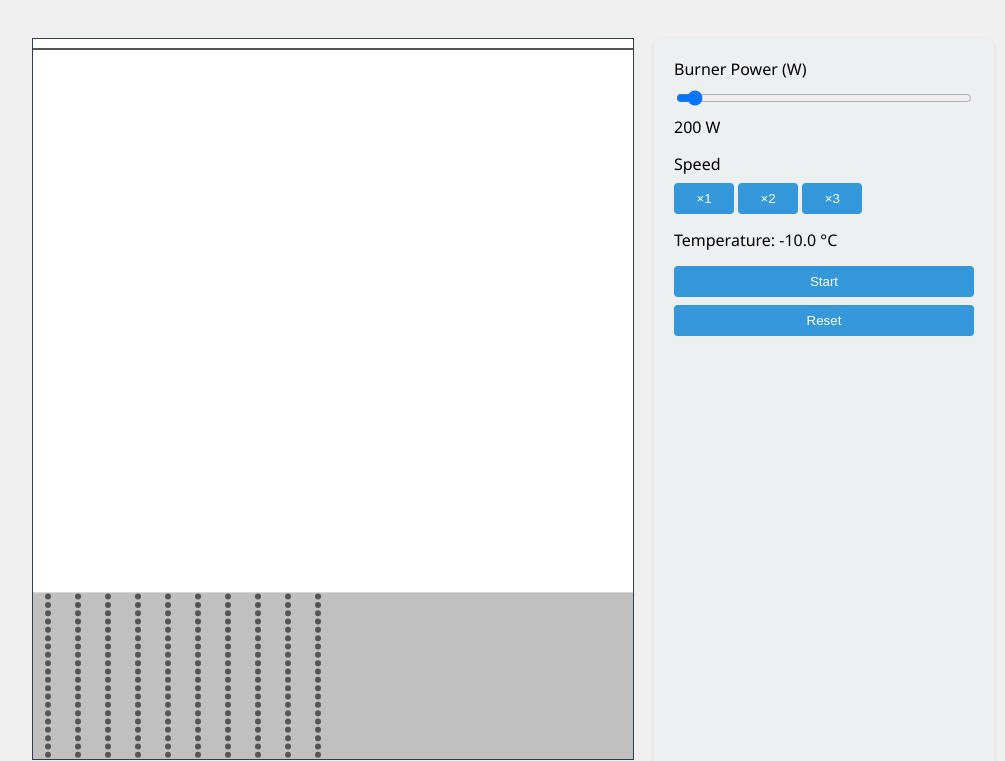
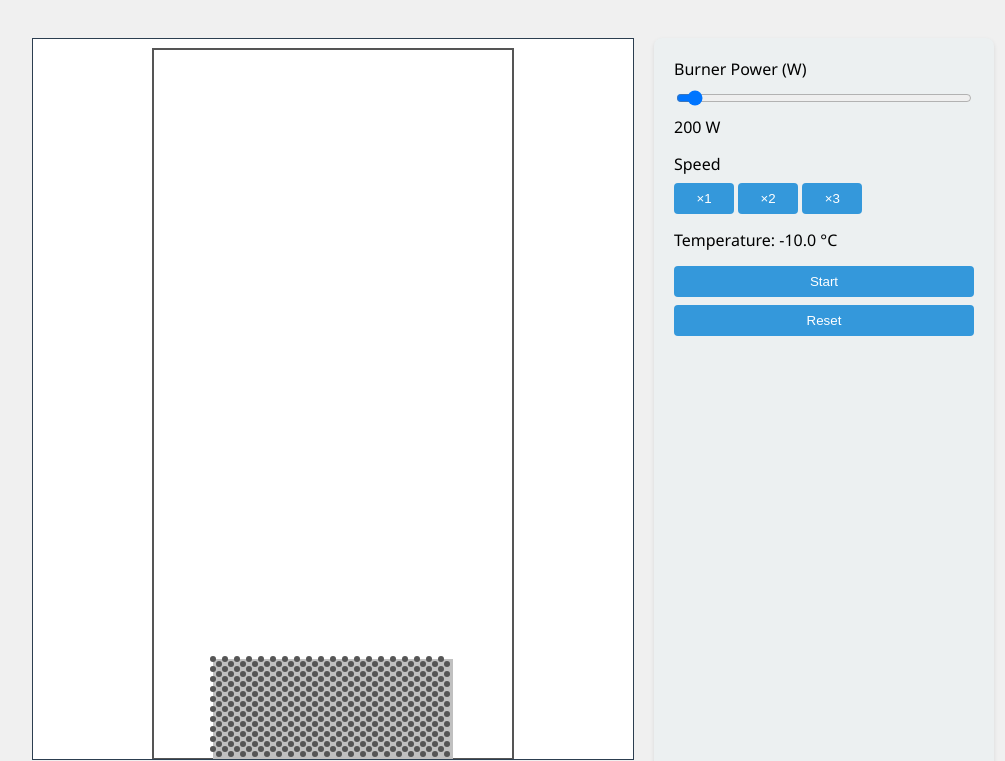
Before and after one commit to bakerpdgit/learningdemos, a plain HTML site: page ice_water_steam.html in a window 1280 px wide. Shown: the part 66-827 px from the top of the page, without its empty margins (28-1033 px from the left). Drawn offline with Linux system fonts and the light colour scheme.

Commit message:
Refine ice heating demo

```diff
--- a/ice_water_steam.html
+++ b/ice_water_steam.html
@@ -121,6 +121,7 @@ let state;
 let particles = [];
 let graphData = [];
 let lastTime = 0;
+let beakerWidth, beakerLeft, pxPerM;
 
 function resetState() {
     state = {
@@ -131,7 +132,9 @@ function resetState() {
         energy: 0,
         running: false,
         speed: 1,
-        power: +heatSlider.value
+        power: +heatSlider.value,
+        phase: 'solid',
+        time: 0
     };
     particles = [];
     graphData = [];
@@ -144,6 +147,9 @@ function resize() {
     canvas.width = width;
     canvas.height = width*1.2;
     gCanvas.width = width;
+    beakerWidth = width*0.6;
+    beakerLeft = (width-beakerWidth)/2;
+    pxPerM = beakerWidth/(BEAKER_RADIUS_M*2);
 }
 
 function createParticles() {
@@ -151,13 +157,15 @@ function createParticles() {
     const cols = 20;
     const rows = 20;
     const iceHeight = getIceHeightPx();
-    const startY = canvas.height - iceHeight;
-    const cellW = (BEAKER_RADIUS_M*2*canvas.width/ (BEAKER_RADIUS_M*2))/cols;
-    const cellH = iceHeight/rows;
-    for(let i=0;i<rows;i++){
-        for(let j=0;j<cols;j++){
-            let x = canvas.width/2 - BEAKER_RADIUS_M*canvas.width/BEAKER_RADIUS_M + (j+0.5)*cellW;
-            let y = startY + (i+0.5)*cellH;
+    const iceWidth = beakerWidth*2/3;
+    const startX = (canvas.width-iceWidth)/2;
+    const startY = canvas.height-iceHeight;
+    const spacingX = iceWidth/cols;
+    const spacingY = iceHeight/rows;
+    for(let r=0;r<rows;r++){
+        for(let c=0;c<cols;c++){
+            let x = startX + c*spacingX + (r%2?spacingX/2:0);
+            let y = startY + r*spacingY;
             particles.push({x,y,vx:0,vy:0,phase:'solid',baseX:x,baseY:y});
         }
     }
@@ -166,12 +174,12 @@ function createParticles() {
 function getIceHeightPx(){
     const V = state.massIce / RHO_ICE; // m^3
     const h = V / BEAKER_AREA; // m
-    return h / BEAKER_RADIUS_M * (canvas.width/2); // scale
+    return h * pxPerM;
 }
 function getWaterHeightPx(){
     const V = state.massWater / RHO_WATER;
     const h = V / BEAKER_AREA;
-    return h / BEAKER_RADIUS_M * (canvas.width/2);
+    return h * pxPerM;
 }
 
 function updatePhysics(dt){
@@ -231,11 +239,11 @@ function updateParticles(dt){
         const p = particles[i];
         if(i<solidCount){
             p.phase='solid';
-            p.x=p.baseX+2*Math.sin(Date.now()/200+p.x);
-            p.y=p.baseY+2*Math.sin(Date.now()/200+p.y);
+            p.x=p.baseX+2*Math.sin(Date.now()/200+p.baseX);
+            p.y=p.baseY+2*Math.sin(Date.now()/200+p.baseY);
         }else if(i<solidCount+Math.round(state.massWater/0.2*PARTICLE_COUNT)){
             if(p.phase!=='liquid'){
-                p.x=Math.random()*BEAKER_RADIUS_M*2*(canvas.width/(BEAKER_RADIUS_M*2))+canvas.width/2-BEAKER_RADIUS_M*canvas.width/BEAKER_RADIUS_M;
+                p.x=beakerLeft+Math.random()*beakerWidth;
                 p.y=canvas.height-waterHeight*Math.random();
                 p.vx=30*(Math.random()-0.5);
                 p.vy=30*(Math.random()-0.5);
@@ -243,12 +251,12 @@ function updateParticles(dt){
             p.phase='liquid';
             p.x+=p.vx*dt;
             p.y+=p.vy*dt;
-            if(p.x<canvas.width/2-BEAKER_RADIUS_M*canvas.width/BEAKER_RADIUS_M+PARTICLE_RADIUS||p.x>canvas.width/2+BEAKER_RADIUS_M*canvas.width/BEAKER_RADIUS-Math. ceil(PARTICLE_RADIUS))p.vx*=-1;
+            if(p.x<beakerLeft+PARTICLE_RADIUS||p.x>beakerLeft+beakerWidth-PARTICLE_RADIUS)p.vx*=-1;
             if(p.y>canvas.height-PARTICLE_RADIUS){p.vy*=-1;p.y=canvas.height-PARTICLE_RADIUS;}
             if(p.y<canvas.height-waterHeight+PARTICLE_RADIUS){p.vy*=-1;p.y=canvas.height-waterHeight+PARTICLE_RADIUS;}
         }else{
             if(p.phase!=='gas'){
-                p.x=Math.random()*BEAKER_RADIUS_M*2*(canvas.width/(BEAKER_RADIUS_M*2))+canvas.width/2-BEAKER_RADIUS_M*canvas.width/BEAKER_RADIUS_M;
+                p.x=beakerLeft+Math.random()*beakerWidth;
                 p.y=canvas.height-waterHeight-iceHeight-Math.random()*100;
                 p.vx=40*(Math.random()-0.5);
                 p.vy=-30*Math.random();
@@ -256,7 +264,7 @@ function updateParticles(dt){
             p.phase='gas';
             p.x+=p.vx*dt;
             p.y+=p.vy*dt;
-            if(p.x<canvas.width/2-BEAKER_RADIUS_M*canvas.width/BEAKER_RADIUS_M+PARTICLE_RADIUS||p.x>canvas.width/2+BEAKER_RADIUS_M*canvas.width/BEAKER_RADIUS-Math.ceil(PARTICLE_RADIUS))p.vx*=-1;
+            if(p.x<beakerLeft+PARTICLE_RADIUS||p.x>beakerLeft+beakerWidth-PARTICLE_RADIUS)p.vx*=-1;
             if(p.y<0){p.y=-1000;} // disappear
         }
     }
@@ -267,7 +275,7 @@ function draw(){
     // beaker
     ctx.strokeStyle='#555';
     ctx.lineWidth=2;
-    ctx.strokeRect(canvas.width/2-BEAKER_RADIUS_M*canvas.width/BEAKER_RADIUS_M,10,BEAKER_RADIUS_M*2*canvas.width/BEAKER_RADIUS_M,canvas.height-10);
+    ctx.strokeRect(beakerLeft,10,beakerWidth,canvas.height-10);
 
     const waterHeight = getWaterHeightPx();
     const iceHeight = getIceHeightPx();
@@ -275,12 +283,12 @@ function draw(){
     // water
     if(state.massWater>0){
         ctx.fillStyle='rgba(0,150,255,0.3)';
-        ctx.fillRect(canvas.width/2-BEAKER_RADIUS_M*canvas.width/BEAKER_RADIUS_M,canvas.height-waterHeight,BEAKER_RADIUS_M*2*canvas.width/BEAKER_RADIUS_M,waterHeight);
+        ctx.fillRect(beakerLeft,canvas.height-waterHeight,beakerWidth,waterHeight);
     }
     // ice
     if(state.massIce>0){
         ctx.fillStyle='#c0c0c0';
-        ctx.fillRect(canvas.width/2-BEAKER_RADIUS_M*canvas.width/BEAKER_RADIUS_M,canvas.height-waterHeight-iceHeight,BEAKER_RADIUS_M*2*canvas.width/BEAKER_RADIUS_M,iceHeight);
+        ctx.fillRect(beakerLeft + beakerWidth/6,canvas.height-waterHeight-iceHeight,beakerWidth*2/3,iceHeight);
     }
 
     // particles
```
